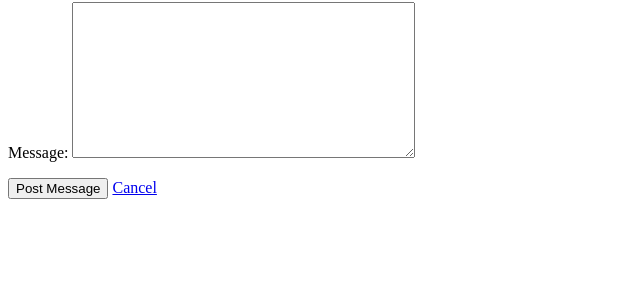
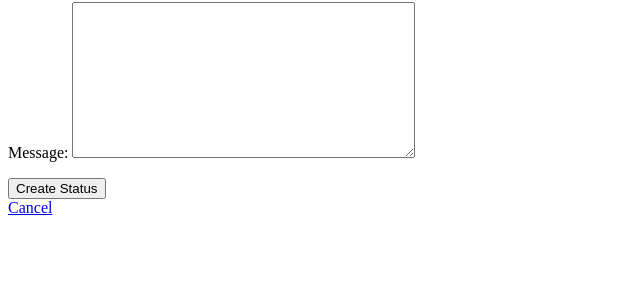
Before and after one commit to wasay28/cs412, a Django app: page /mini_fb/create_status/1/ in a window 1280 px wide. Shown: the part 114-414 px from the top of the page, without its empty margins (0-640 px from the left). Run offline with Django 4.2, Linux system fonts and the light colour scheme.

Commit message:
good now

```diff
--- a/mini_fb/templates/mini_fb/create_status_form.html
+++ b/mini_fb/templates/mini_fb/create_status_form.html
@@ -9,13 +9,15 @@
     <title>Post Status Message</title>
 </head>
 <body>
-    <h1>Post a Status Message for {{ view.object.profile.first_name }}</h1>
+    <h1>Post a Status Message for {{ view.kwargs.pk|add:"" }}</h1>
     <form method="post">
         {% csrf_token %}
         {{ form.as_p }}
-        <button type="submit">Post Message</button>
-        <a href="{% url 'profile_detail' view.object.profile.id %}">Cancel</a>
+        <button type="submit">Create Status</button>
     </form>
+
+    <!-- Cancel button redirects back to the associated profile's detail page -->
+    <a href="{% url 'profile_detail' pk=view.kwargs.pk %}">Cancel</a>
 </body>
 </html>
 
```
Also changed, not shown: db.sqlite3.
